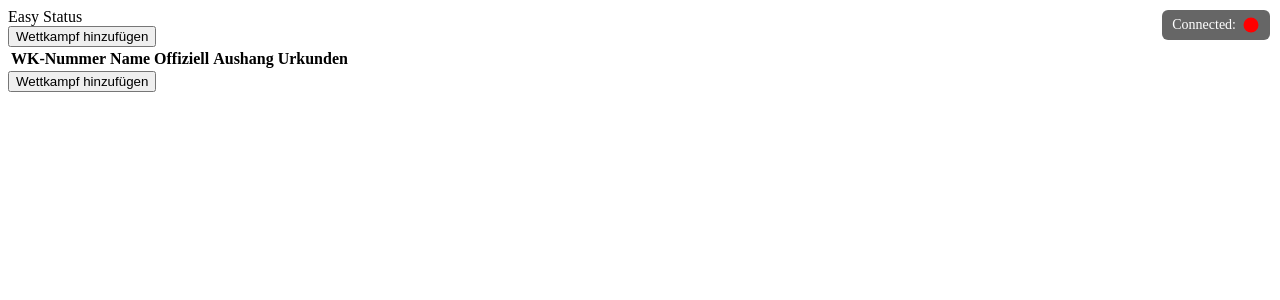
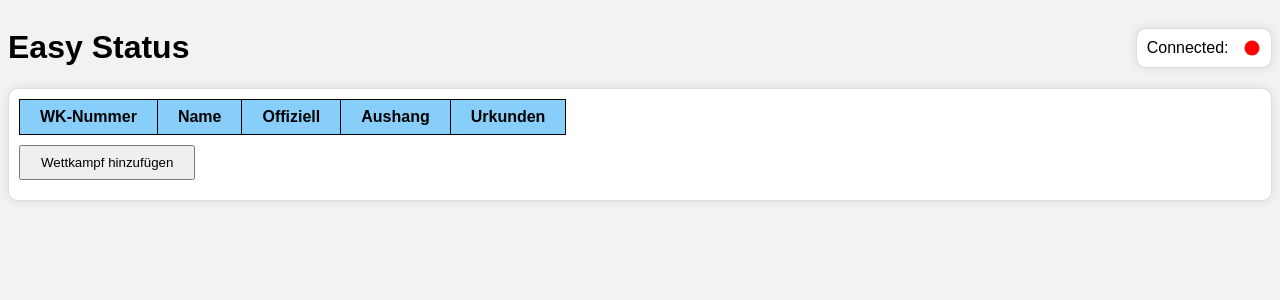
Before and after one commit to Minus345/EasyStatus2, a Flask app: page / in a window 1280 px wide. Shown: the top 300 px of the page. Run offline with Flask 3, Linux system fonts and the light colour scheme; lists and menus that the app fills with data are empty; some libraries are stand-ins or nearby versions.

Commit message:
new frontend style

```diff
--- a/static/status.css
+++ b/static/status.css
@@ -1,17 +1,79 @@
-#online {
-    position: fixed;
-    top: 10px;
-    right: 10px;
+:root {
+    --background-color: #f2f2f2;
+    --background-color-boxes: #fff;
+    --table-background-color: lightskyblue;
+    --border-color: #ddd;
+    --table-border-color: black;
+    --table-background-color-selected: #7fdc7f;
+}
 
+body {
+    font-family: Arial, sans-serif;
+    background-color: var(--background-color);
+}
+
+header {
     display: flex;
     align-items: center;
-    gap: 6px;
+    justify-content: space-between;
+}
 
-    background: rgba(0,0,0,0.6);
-    color: white;
-    padding: 6px 10px;
-    border-radius: 6px;
+.online-status {
+    background-color: var(--background-color-boxes);
+    padding: 10px;
+    border: 1px solid var(--border-color);
+    border-radius: 10px;
+    box-shadow: 0 0 10px rgba(0, 0, 0, 0.1);
+}
 
-    font-size: 14px;
-    z-index: 9999;
+.online-status svg {
+    vertical-align: middle;
 }
+
+.online-status svg#socket-status {
+    margin-left: 10px;
+}
+
+.status-table {
+    background-color: var(--background-color-boxes);
+    padding: 10px;
+    border: 1px solid var(--border-color);
+    border-radius: 10px;
+    box-shadow: 0 0 10px rgba(0, 0, 0, 0.1);
+    overflow-x: auto;
+}
+
+table {
+    border-collapse: collapse;
+    border: 1px solid var(--table-border-color);
+}
+
+thead {
+    background: var(--table-background-color);
+}
+
+table th,
+table td {
+    border: 1px solid var(--table-border-color);
+    padding: 8px 20px;
+    text-align: center;
+    vertical-align: middle;
+}
+
+table td:has(input[type="checkbox"]:checked) {
+    background-color: var(--table-background-color-selected);
+}
+
+table td input[type="checkbox"] {
+    transform: scale(1.3);
+    cursor: pointer;
+}
+table tr:has(td:nth-child(3) input[type="checkbox"]:checked):has(td:nth-child(4) input[type="checkbox"]:checked):has(td:nth-child(5) input[type="checkbox"]:checked) td:nth-child(1),
+table tr:has(td:nth-child(3) input[type="checkbox"]:checked):has(td:nth-child(4) input[type="checkbox"]:checked):has(td:nth-child(5) input[type="checkbox"]:checked) td:nth-child(2) {
+    background-color: var(--table-background-color-selected);
+}
+
+#add-wk {
+    margin: 10px 0;
+    padding: 8px 20px;
+}
--- a/static/status.js
+++ b/static/status.js
@@ -10,7 +10,8 @@ socket.on("disconnect", () => {
 
 //init
 socket.on('init', function (payload) {
-    const table = document.getElementById('table');
+    console.log(payload);
+    const table = document.getElementById('table').getElementsByTagName('tbody')[0];
     payload.forEach(event => {
         const row = table.insertRow()
         const number = row.insertCell()
@@ -19,7 +20,6 @@ socket.on('init', function (payload) {
         name.textContent = event.name
 
         valueNames = ["official", "printed", "certificate"]
-        const checkboxes = []
         for (const key in event) {
             if (!valueNames.includes(key)) continue
             const checkbox = document.createElement('input')
@@ -31,7 +31,6 @@ socket.on('init', function (payload) {
             }
             const cell = row.insertCell()
             cell.appendChild(checkbox)
-            checkboxes.push(cell)
         }
     })
 })
--- a/templates/status.html
+++ b/templates/status.html
@@ -1,6 +1,5 @@
 <!DOCTYPE html>
 <html lang="de">
-
 <script src="https://cdnjs.cloudflare.com/ajax/libs/socket.io/4.0.1/socket.io.js"
         integrity="sha512-q/dWJ3kcmjBLU4Qc47E4A9kTB4m3wuTY7vkFJDTZKjTs8jhyGQnaUrxa0Ytd0ssMZhbNua9hE+E7Qv1j+DyZwA=="
         crossorigin="anonymous"></script>
@@ -8,17 +7,21 @@
 <script src="/static/status.js"></script>
 <head>
     <meta charset="UTF-8">
-    <title>{{ title }}</title>
+    <title>Easy Status</title>
+    <link rel="stylesheet" href="/static/status.css" type="text/css">
+    <meta name="viewport" content="width=device-width, initial-scale=1">
 </head>
-<header> Easy Status</header>
-<div id="online">
-    Connected:
-    <svg id="socket-status" width="18" height="18" viewBox="0 0 24 24">
-        <circle cx="12" cy="12" r="10" fill="red"></circle>
-    </svg>
-</div>
 <body>
-<div id="status">
+<header>
+    <h1>Easy Status</h1>
+    <div class="online-status">
+        Connected:
+        <svg id="socket-status" width="18" height="18" viewBox="0 0 24 24">
+            <circle cx="12" cy="12" r="10" fill="red"></circle>
+        </svg>
+    </div>
+</header>
+<div class="status-table">
     <table id="table">
         <thead>
         <tr>
@@ -29,7 +32,8 @@
             <th>Urkunden</th>
         </tr>
         </thead>
-        <button id="add-wk">Wettkampf hinzufügen</button>
+        <tbody>
+        </tbody>
     </table>
     <button id="add-wk">Wettkampf hinzufügen</button>
 </div>
```
